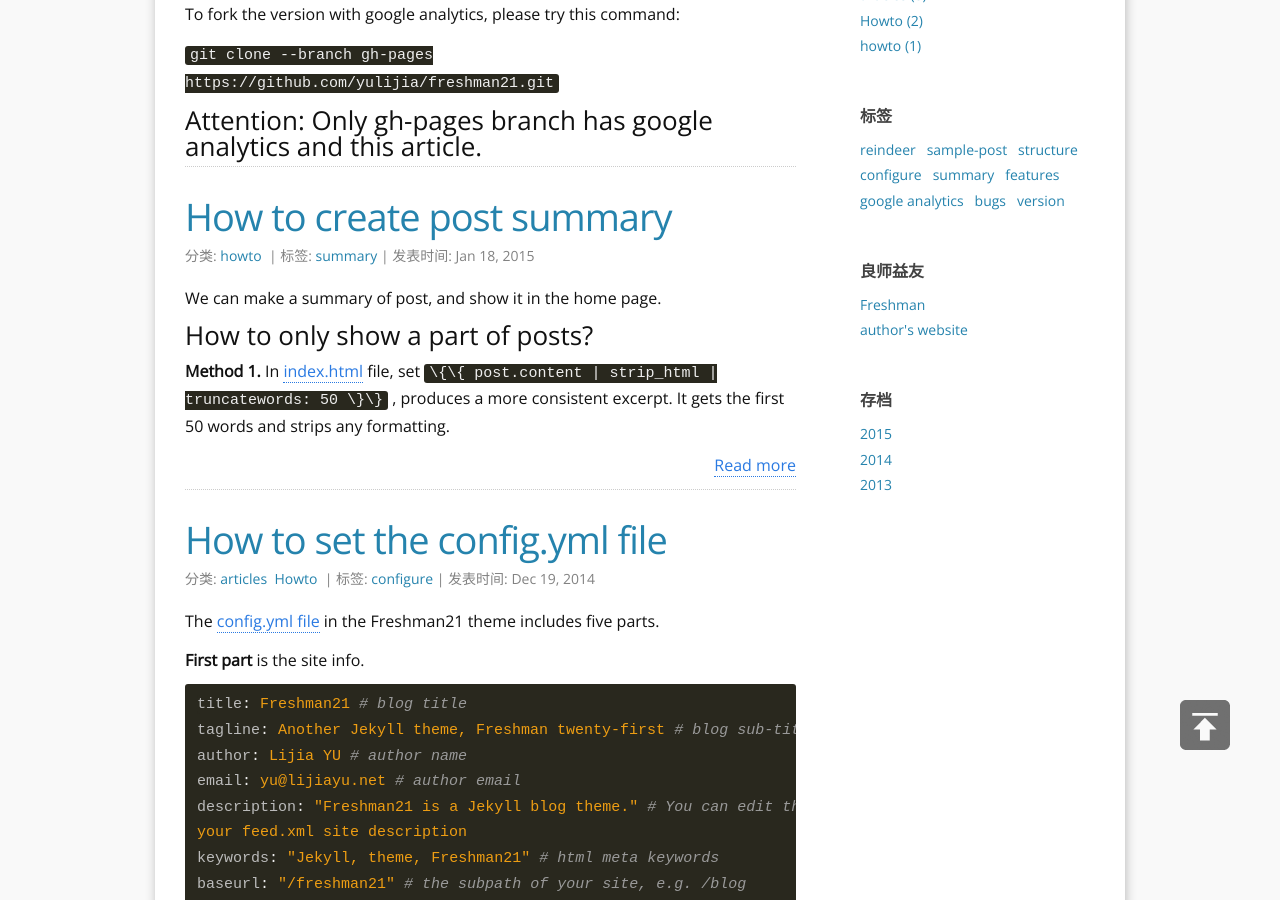
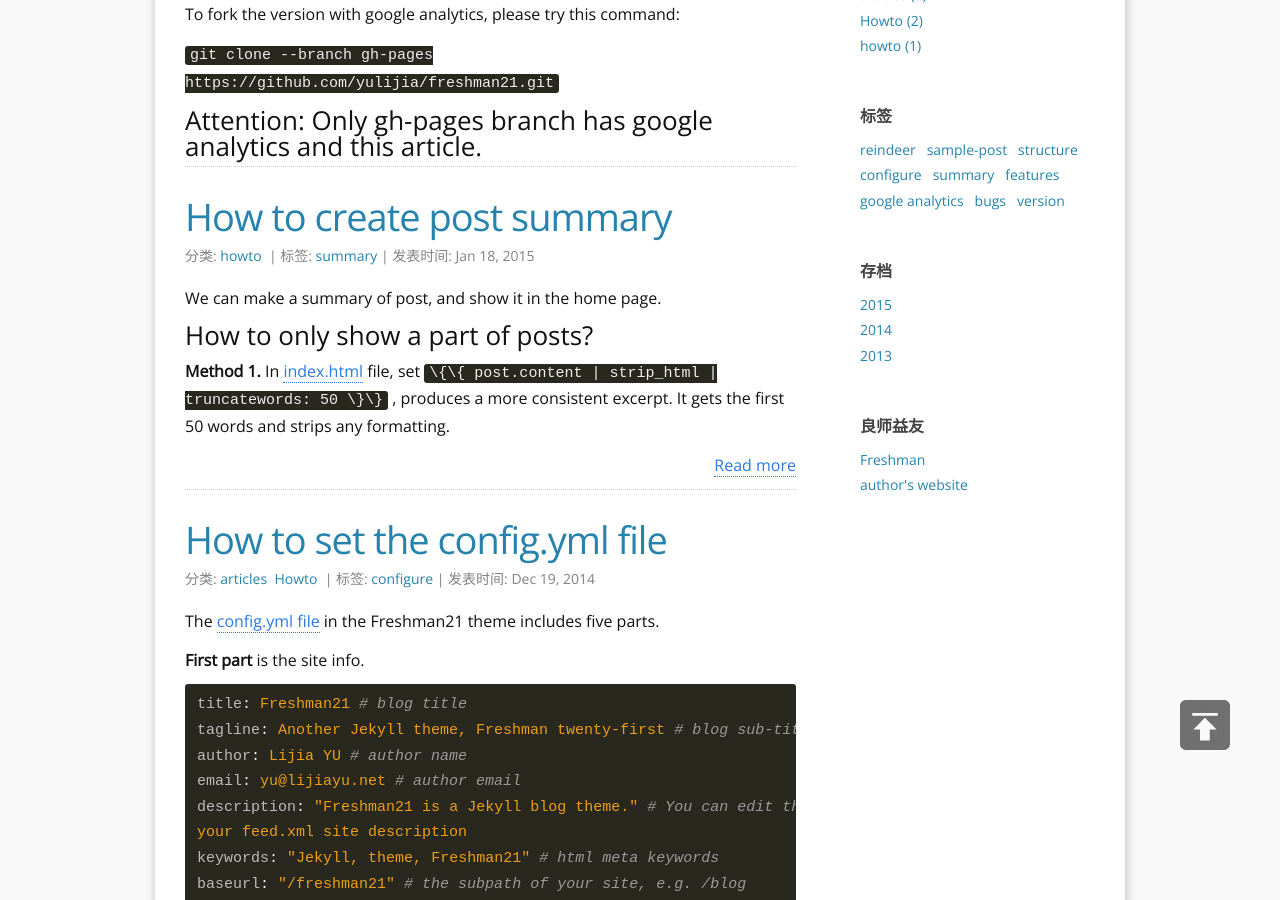
Before and after one commit to geekepub/geekepub.github.io, a Jekyll site: the page built from index.html, in a window 1280 px wide and 900 px high, scrolled down 1026 px. Built offline with Jekyll 4.4.1, drawn with Linux system fonts in a browser that asks for light colours; nearby versions of some CDN libraries; the list of posts is cut into pages by our own code.

Commit message:
Update sidebar.html

```diff
--- a/_includes/sidebar.html
+++ b/_includes/sidebar.html
@@ -5,6 +5,6 @@
 {% include Recent_Posts.html %}
 {% include Categories.html %}
 {% include Tags.html %}
+{% include Archives.html %}
 {% include Blogroll.html %}
-{% include Archives.html %}
 </div>
```
